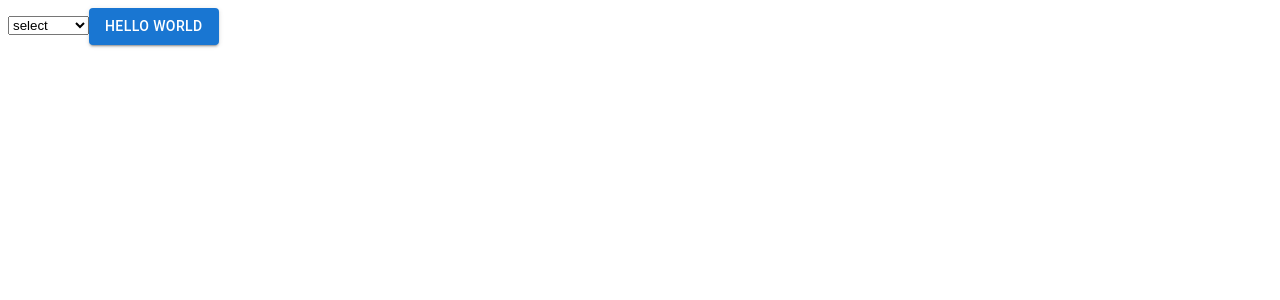
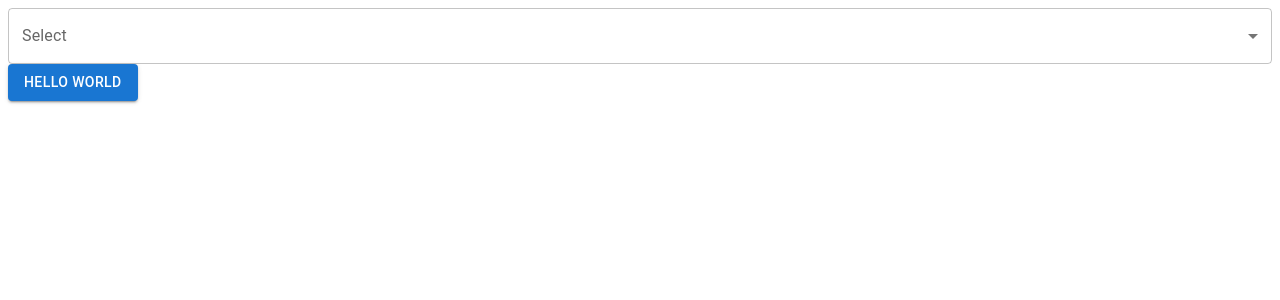
Before and after one commit to rba1aji/learning-react, a React (Create React App) app: page / in a window 1280 px wide. Shown: the top 300 px of the page. Built offline with nearby package versions, Linux system fonts and the light colour scheme.

Commit message:
select mui

```diff
--- a/src/App.js
+++ b/src/App.js
@@ -1,34 +1,48 @@
-import React from 'react';
+import React from "react";
 import {
   BrowserRouter as Router,
   Routes,
   Route,
   Outlet,
-  useNavigate,
-} from 'react-router-dom';
-import Knapsack from './components/Knapsack';
-import Floyds from './components/Floyds';
-import Warshalls from './components/Warshalls';
+  useNavigate
+} from "react-router-dom";
+import Knapsack from "./components/Knapsack";
+import Floyds from "./components/Floyds";
+import Warshalls from "./components/Warshalls";
 // import Knapsack from './pages/Knapsack';
+import Box from "@mui/material/Box";
+import InputLabel from "@mui/material/InputLabel";
+import MenuItem from "@mui/material/MenuItem";
+import FormControl from "@mui/material/FormControl";
+import Select, { SelectChangeEvent } from "@mui/material/Select";
 
-const Layout=()=> {
+const Layout = () => {
   const navigate = useNavigate();
   const handleChange = (event) => {
-    const val=event.target.value;
-    navigate(val)
+    const val = event.target.value;
+    navigate(val);
   };
   return (
     <>
-      <select onChange={handleChange}>
-        <option value="/index">select</option>
-        <option value="/knapsack">Knapsack </option>
-        <option value="/floyds">Floyds </option>
-        <option value="/warshalls">warshalls </option>
-      </select>
+      <Box>
+        <FormControl fullWidth>
+          <InputLabel id="demo-simple-select-label">Select</InputLabel>
+          <Select
+            // label="Select"
+            id="demo-simple-select"
+            onChange={handleChange}
+          >
+            {/* <option value="/index">select</option> */}
+            <option value="/knapsack">Knapsack </option>
+            <option value="/floyds">Floyds </option>
+            <option value="/warshalls">warshalls </option>
+          </Select>
+        </FormControl>
+      </Box>
       <Outlet />
     </>
   );
-}
+};
 
 export default function App() {
   return (
```
Also changed, not shown: .codesandbox/workspace.json (added).
